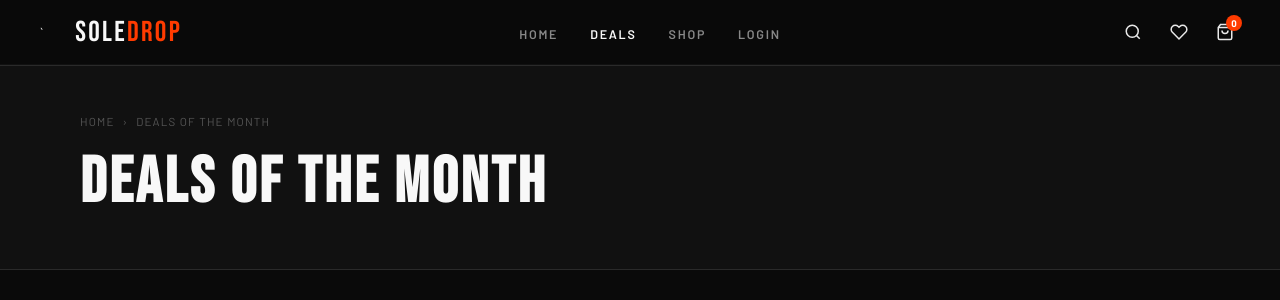
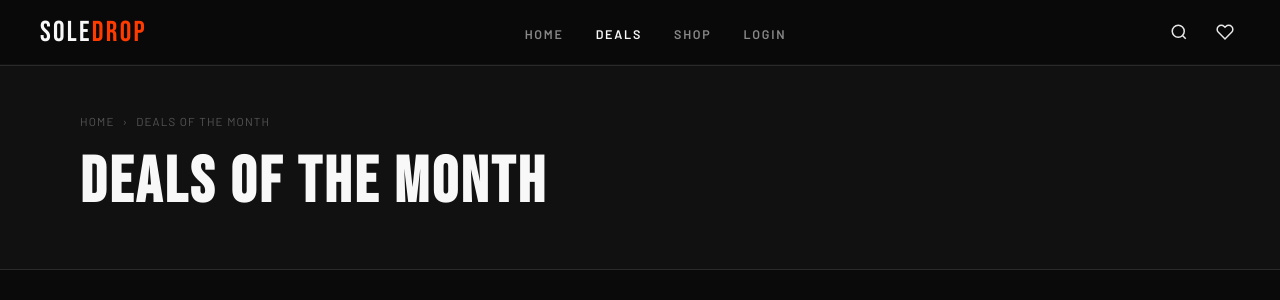
Before and after one commit to iamshammas/soledrop, a Django app: page /products/deals/ in a window 1280 px wide. Shown: the top 300 px of the page. Run offline with Django 5.2, Linux system fonts and the light colour scheme; some libraries are stand-ins or nearby versions.

Commit message:
Update .gitignore, modify cart_data function, and enhance base template for user authentication

```diff
--- a/context_processors.py
+++ b/context_processors.py
@@ -9,7 +9,7 @@ def cart_data(request):
         cart_total = cart.total_price
         # cart_subtotal = Cart.objects.filter(user=request.user).first().total_price if cart_items else 0
     else:
-        cart_count = 0
+        cart_count = None
         cart_items = []
         cart_total = 0
     return {
--- a/products/views.py
+++ b/products/views.py
@@ -39,7 +39,6 @@ def product_list(request):
     }
     return render(request, 'product_list.html', context)
 
-@login_required
 def home_page(request):
     categories = Category.objects.filter(is_active=True)
     featured_products = Product.objects.filter(is_active=True, is_featured=True)
--- a/templates/base.html
+++ b/templates/base.html
@@ -17,7 +17,7 @@
   <div class="nav-inner">
     <button class="hamburger" id="menuToggle" aria-label="Toggle menu">
       <span></span><span></span><span></span>
-    </button>`
+    </button>
 
     <a href="{% url 'products:home' %}" class="logo">SOLE<span>DROP</span></a>
 
@@ -51,6 +51,7 @@
         {% endif %}
       </a>
 
+      {% if user.is_authenticated %}
         {# Cart #}
         <button class="icon-btn" id="cartToggle" title="Cart">
           <svg width="18" height="18" fill="none" stroke="currentColor" stroke-width="2" viewBox="0 0 24 24">
@@ -59,8 +60,9 @@
             <path d="M16 10a4 4 0 0 1-8 0"/>
           </svg>
           {# cart_count passed from context processor or view context #}
-        <span class="badge" id="cartBadge">{{ cart_count|default:0 }}</span>
+          <span class="badge" id="cartBadge">{{ cart_count|default:'' }}</span>
         </button>
+      {% endif %}
     </div>
   </div>
 
```
Also changed, not shown: 1 other file. Lines whose indentation alone changed are shown as unchanged.
